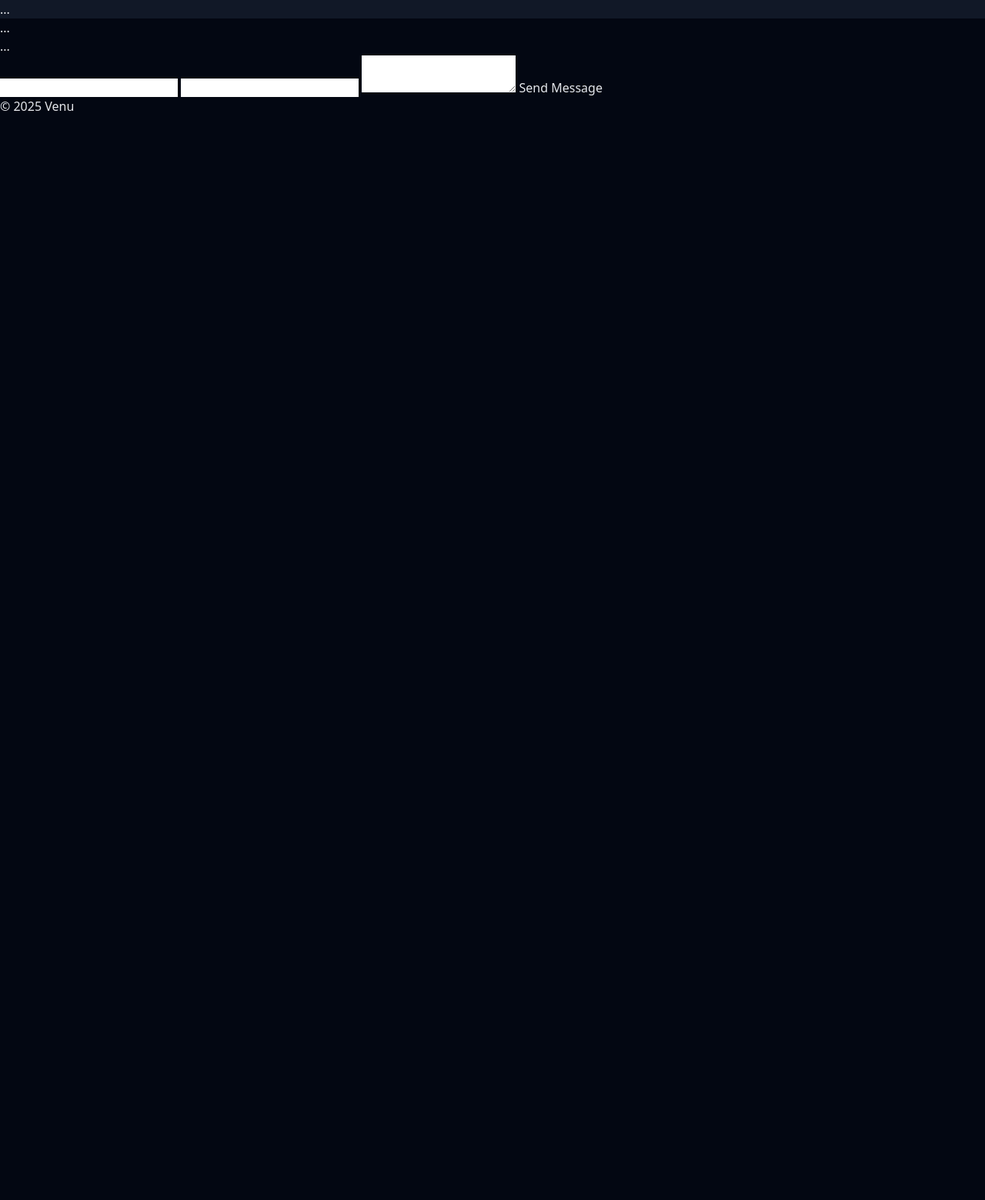
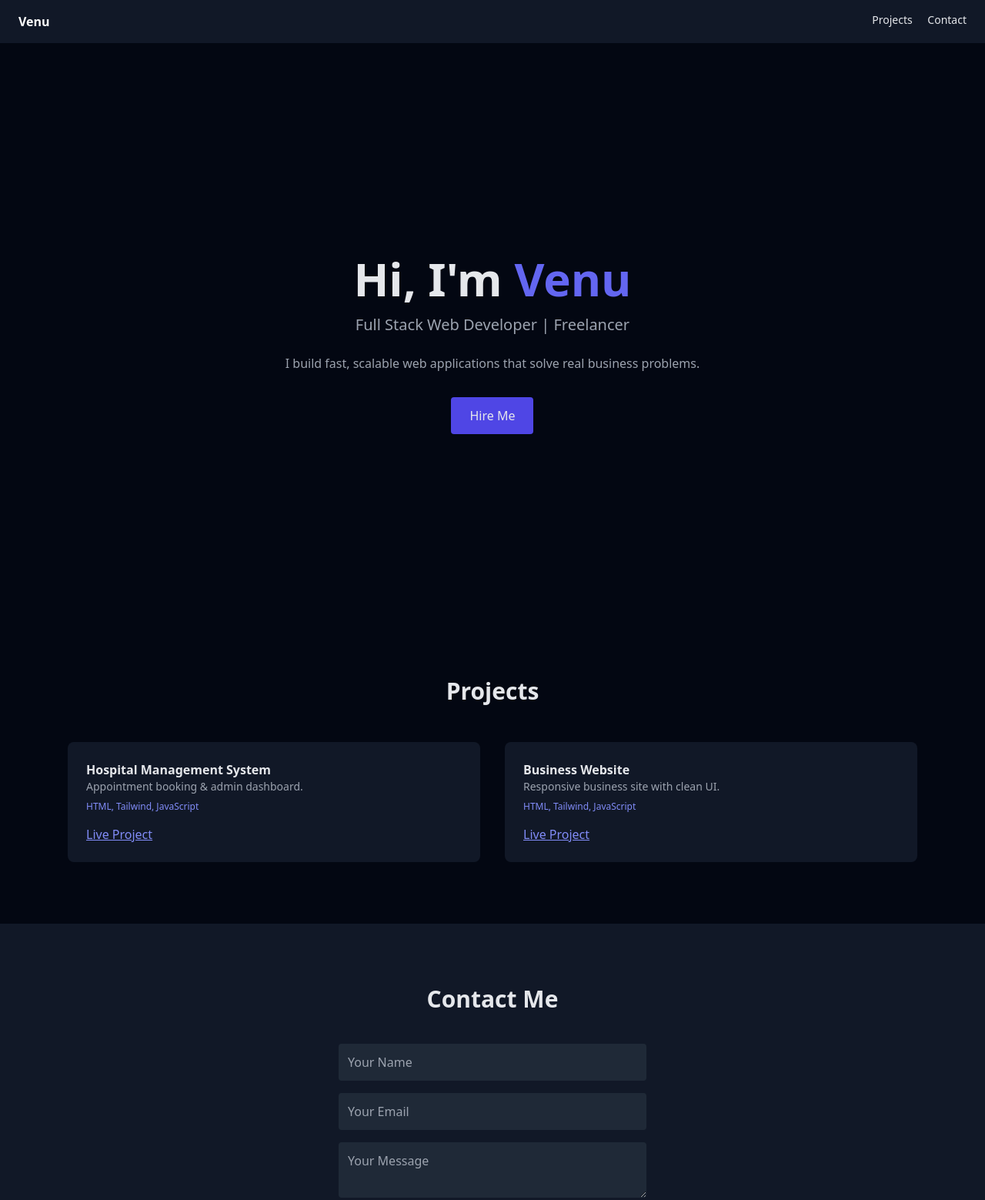
Before and after one commit to MuthamgariVenu/venu-portfolio, a plain HTML site: page index.html in a window 1280 px wide. Shown: the top 1559 px of the page at 77% size. Before the commit the page ends 800 px from the top, so only its background shows below. Drawn offline with nearby package versions, Linux system fonts and the light colour scheme.

Commit message:
Update index.html

```diff
--- a/index.html
+++ b/index.html
@@ -16,47 +16,111 @@
 
 <!-- NAVBAR -->
 <nav class="fixed w-full bg-gray-900 z-50">
-    ...
+  <div class="max-w-7xl mx-auto px-6 py-4 flex justify-between">
+    <h1 class="font-bold text-white">Venu</h1>
+    <div class="space-x-4 text-sm">
+      <a href="#projects" class="hover:text-indigo-400">Projects</a>
+      <a href="#contact" class="hover:text-indigo-400">Contact</a>
+    </div>
+  </div>
 </nav>
 
 <!-- HERO -->
-  <section id="hero">
-    ...
-  </section>
-
-  <!-- ABOUT -->
-  <section id="about">
-    ...
+<section class="min-h-screen flex items-center pt-24">
+  <div class="max-w-5xl mx-auto text-center px-6">
+    <h2 class="text-4xl md:text-6xl font-bold">
+      Hi, I'm <span class="text-indigo-500">Venu</span>
+    </h2>
+    <p class="mt-4 text-xl text-gray-400">
+      Full Stack Web Developer | Freelancer
+    </p>
+    <p class="mt-6 text-gray-400">
+      I build fast, scalable web applications that solve real business problems.
+    </p>
+    <a href="#contact"
+       class="inline-block mt-8 bg-indigo-600 px-6 py-3 rounded hover:bg-indigo-700">
+      Hire Me
+    </a>
+  </div>
 </section>
 
 <!-- PROJECTS -->
-  <section id="projects">
-    ...
+<section id="projects" class="py-20 max-w-6xl mx-auto px-6">
+  <h2 class="text-3xl font-bold text-center mb-12">Projects</h2>
+
+  <div class="grid md:grid-cols-2 gap-8">
+
+    <div class="project-card bg-gray-900 p-6 rounded-lg">
+      <h3 class="font-semibold">Hospital Management System</h3>
+      <p class="text-sm text-gray-400">
+        Appointment booking & admin dashboard.
+      </p>
+      <p class="text-xs text-indigo-400 mt-2">
+        HTML, Tailwind, JavaScript
+      </p>
+      <a href="https://ashwini-hospital.vercel.app/"
+         target="_blank"
+         class="inline-block mt-4 text-indigo-400 underline">
+        Live Project
+      </a>
+    </div>
+
+    <div class="project-card bg-gray-900 p-6 rounded-lg">
+      <h3 class="font-semibold">Business Website</h3>
+      <p class="text-sm text-gray-400">
+        Responsive business site with clean UI.
+      </p>
+      <p class="text-xs text-indigo-400 mt-2">
+        HTML, Tailwind, JavaScript
+      </p>
+      <a href="https://aqua-a-z.vercel.app/"
+         target="_blank"
+         class="inline-block mt-4 text-indigo-400 underline">
+        Live Project
+      </a>
+    </div>
+
+  </div>
 </section>
 
 <!-- CONTACT -->
-  <section id="contact">
-    <form
-      action="https://formsubmit.co/YOUR_EMAIL@gmail.com"
+<section id="contact" class="py-20 bg-gray-900">
+  <div class="max-w-md mx-auto px-6">
+    <h2 class="text-3xl font-bold text-center mb-6">Contact Me</h2>
+
+    <!-- 🔴 CHANGE EMAIL BELOW -->
+    <form action="https://formsubmit.co/YOUR_EMAIL@gmail.com"
           method="POST"
-      id="contactForm"
-    >
+          class="space-y-4">
+
       <input type="hidden" name="_captcha" value="false">
+
       <input type="hidden" name="_next"
         value="https://muthamgarivenu.github.io/portfolio-venu/#contact">
 
-      <input name="name" required>
-      <input name="email" type="email" required>
-      <textarea name="message" required></textarea>
+      <input type="text" name="name" placeholder="Your Name" required
+        class="w-full p-3 bg-gray-800 rounded">
 
-      <button type="submit">Send Message</button>
+      <input type="email" name="email" placeholder="Your Email" required
+        class="w-full p-3 bg-gray-800 rounded">
+
+      <textarea name="message" placeholder="Your Message" required
+        class="w-full p-3 bg-gray-800 rounded"></textarea>
+
+      <button type="submit"
+        class="w-full bg-indigo-600 py-3 rounded hover:bg-indigo-700">
+        Send Message
+      </button>
     </form>
+  </div>
 </section>
 
 <!-- FOOTER -->
-  <footer>© 2025 Venu</footer>
+<footer class="py-6 text-center text-sm text-gray-500">
+  © 2025 Venu | Full Stack Web Developer
+</footer>
 
-  <!-- MAIN JS -->
+<!-- JS -->
 <script src="./js/main.js"></script>
 </body>
 </html>
```
Lines whose indentation alone changed are shown as unchanged.
